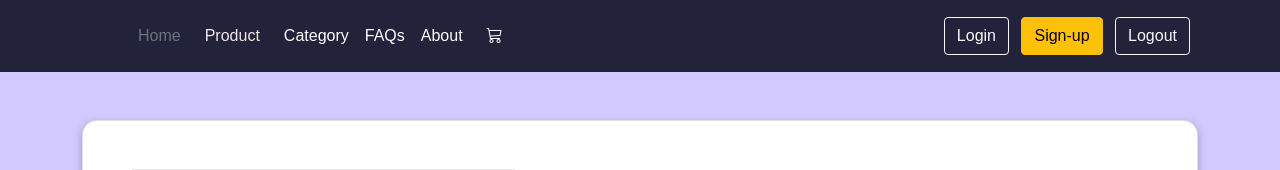
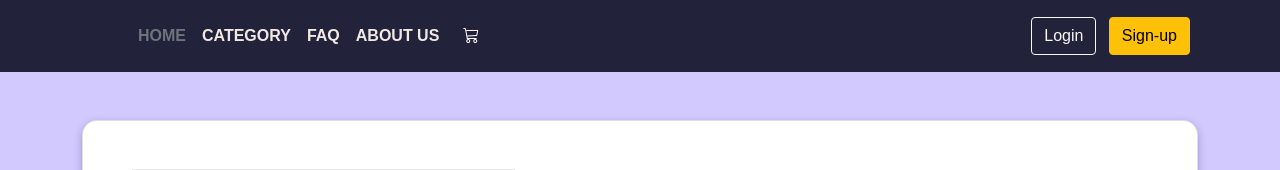
Before and after one commit to Switch-Factory/switchfactory, a Symfony app: template templates/detail.html.twig in a window 1280 px wide. Shown: the top 170 px of the page. Run offline with Twig, Linux system fonts and the light colour scheme; the template is opened without the code that fills it, so the values that code supplies are empty; some libraries are stand-ins or nearby versions.

Commit message:
hideAndShowLoginButton

```diff
--- a/src/Form/ProductType.php
+++ b/src/Form/ProductType.php
@@ -17,7 +17,6 @@ class  ProductType extends AbstractType
     public function buildForm(FormBuilderInterface $builder, array $options)
     {
         $builder
-            ->add('id')
             ->add('name')
             ->add('price')
             ->add('created', DateType::class, [
--- a/templates/detail.html.twig
+++ b/templates/detail.html.twig
@@ -10,7 +10,6 @@
         <div class="card card-registration card-registration-2" style="border-radius: 15px;">
           <div class="card-body p-0">
             <div class="row g-0">
-
             <div class="col-lg-5 p-5">
                     <div class="image_selected ms-3">
                     {% set img = p.image %}
--- a/templates/main/home.html.twig
+++ b/templates/main/home.html.twig
@@ -39,29 +39,50 @@
 
 					<ul class="nav col-12 col-lg-auto me-lg-auto mb-2 justify-content-center mb-md-0">
 						<li>
-							<a href="{{path('index')}}" class="nav-link px-2 text-secondary">Home</a>
+							<a href="{{path('index')}}" class="nav-link px-2 text-secondary">
+								<b>HOME</b>
+							</a>
 						</li>
 						<li>
-							<a class="nav-link" href="{{path('product_show')}}" style="color: #f2e9e4">Product</a>
+							<a href="#" class="nav-link px-2 text-white" style="color: #f2e9e4 !important">
+								<b>CATEGORY</b>
+							</a>
 						</li>
 						<li>
-							<a href="#" class="nav-link px-2 text-white">Category</a>
+							<a href="#" class="nav-link px-2 text-white" style="color: #f2e9e4 !important">
+								<b>FAQ</b>
+							</a>
 						</li>
 						<li>
-							<a href="#" class="nav-link px-2 text-white">FAQs</a>
+							<a href="{{path('aboutus')}}" class="nav-link px-2 text-white ml-2 mr-2" style="color: #f2e9e4 !important">
+								<b>ABOUT US</b>
+							</a>
 						</li>
+
+						{% if is_granted('ROLE_ADMIN')  %}
 							<li>
-							<a href="{{path('aboutus')}}" class="nav-link px-2 text-white">About</a>
+								<a class="nav-link" href="{{path('product_show')}}" style="color: #f2e9e4">
+									<b>MANAGE</b>
+								</a>
 							</li>
+						{% endif %}
+
+
 						<li>
-							<a href="{{path("cart")}}" class="nav-link px-3 text-white" ><i class="bi bi-cart3"></i></a>
+							<a href="{{path("cart")}}" class="nav-link px-3 text-white">
+								<i class="bi bi-cart3"></i>
+							</a>
 						</li>
 					</ul>
 
-					<div class="text-end">
+					<div
+						class="text-end">
+						{% if app.user %}
+						<button onclick="location.href='http://127.0.0.1:8000/logout'" type="button" class="btn btn-outline-light me-2">Logout</button>
+						{% else %}
 						<button onclick="location.href='http://127.0.0.1:8000/login'" type="button" class="btn btn-outline-light me-2">Login</button>
 						<button onclick="location.href='http://127.0.0.1:8000/register'" type="button" class="btn btn-warning me-2">Sign-up</button>
-						<button onclick="location.href='http://127.0.0.1:8000/logout'" type="button" class="btn btn-outline-light me-2">Logout</button>
+						{% endif %}
 					</div>
 				</div>
 			</div>
@@ -83,7 +104,9 @@
 						<div
 							class="container-fluid">
 							<!-- Navbar brand -->
-							<a class="navbar-brand" href="#"><b>Categories:</b></a>
+							<a class="navbar-brand" href="#">
+								<b>Categories:</b>
+							</a>
 
 							<!-- Toggle button -->
 							<button class="navbar-toggler" type="button" data-bs-toggle="collapse" data-bs-target="#navbarSupportedContent2">
@@ -95,7 +118,9 @@
 								<ul class="navbar-nav me-auto mb-2 mb-lg-0">
 									{% for cat in category %}
 										<li class="nav-item acitve">
-											<a class="nav-link text-white" href="{{path('index', {name: cat.name})}}"  name=""><b>{{cat.name}}</b></a>
+											<a class="nav-link text-white" href="{{path('index', {name: cat.name})}}" name="">
+												<b>{{cat.name}}</b>
+											</a>
 										</li>
 									{% endfor %}
 								</ul>
@@ -119,9 +144,9 @@
 							<div class="row">
 								{% for p in products %}
 									<div class="col-lg-3 col-md-6 mb-4">
-									<a href="{{path('product_read',{"id":p.id})}}" >
+										<a href="{{path('product_read',{"id":p.id})}}">
 											<div class="card">
-											<div class="bg-image hover-zoom ripple ripple-surface ripple-surface-light" data-mdb-ripple-color="light" >
+												<div class="bg-image hover-zoom ripple ripple-surface ripple-surface-light" data-mdb-ripple-color="light">
 													{% set img = p.image %}
 													<img src="{{asset('uploads/'~img)}}" class="w-100"/>
 												</div>
@@ -131,7 +156,11 @@
 													</a>
 													<h6 class="mb-3 price">{{p.price}}
 														VND</h6>
-													<button type="button" class="btn btn-light btn-outline-dark" style="tẽx"><a href="{{path("cart")}}" >Add to cart  <i class="bi bi-cart-plus"> </a></i></button>
+													<button type="button" class="btn btn-light btn-outline-dark" style="tẽx">
+														<a href="{{path("cart")}}">Add to cart
+															<i class="bi bi-cart-plus"></i>
+														</a>
+													</button>
 												</div>
 											</div>
 										</a>
@@ -299,7 +328,7 @@
 					color: #fff;
 					margin-top: 5px;
 				}
-				.content{
+				.content {
 					background-color: #9a8c98;
 				}
 
@@ -398,7 +427,7 @@
 					}
 				}
 			</style>
-			<div class="content" >
+			<div class="content">
 				<div class="top">
 					<div class="logo-details">
 						<img style="max-width: 100px" src="https://scontent.fsgn2-7.fna.fbcdn.net/v/t1.15752-9/331107408_715676833533541_3885101367435613190_n.png?_nc_cat=108&ccb=1-7&_nc_sid=ae9488&_nc_ohc=iXBtuEUxpSQAX9A9XUr&tn=nrSirqe_iHDbg5jH&_nc_ht=scontent.fsgn2-7.fna&oh=03_AdRncWP0Yc84PpNXKkqh9KmupRR_nVwi9LSsZTmeivwadQ&oe=6412BBFB"></img>
--- a/templates/product/index.html.twig
+++ b/templates/product/index.html.twig
@@ -36,7 +36,7 @@
 									<td>{{ p.created|date("m/d/Y")}}</td>
 									<td>{{ p.quantity}}</td>
 									<td>{{ p.cid.name}}</td>
-									<td>Supplier</td>
+									<td>{{ p.sup.name }}</td>
 									<td>
 										<a href="{{path('product_edit',{'id':p.id})}}"><i class="fas fa-edit"></i></a>
 										<a href="{{path('product_delete',{'id':p.id})}}"><i class="fa fa-trash" aria-hidden="true"></i></a>
```
Also changed, not shown: src/Controller/MainController.php (+14 -3 lines), src/Controller/ProductController.php (+0 -11 lines), templates/list/index.html.twig (deleted, +0 -33 lines), templates/product/form.html.twig (+0 -11 lines), public/uploads/blue-cheese-63f5d517d567f.jpg (added), 1 other file. Lines whose indentation alone changed are shown as unchanged.
